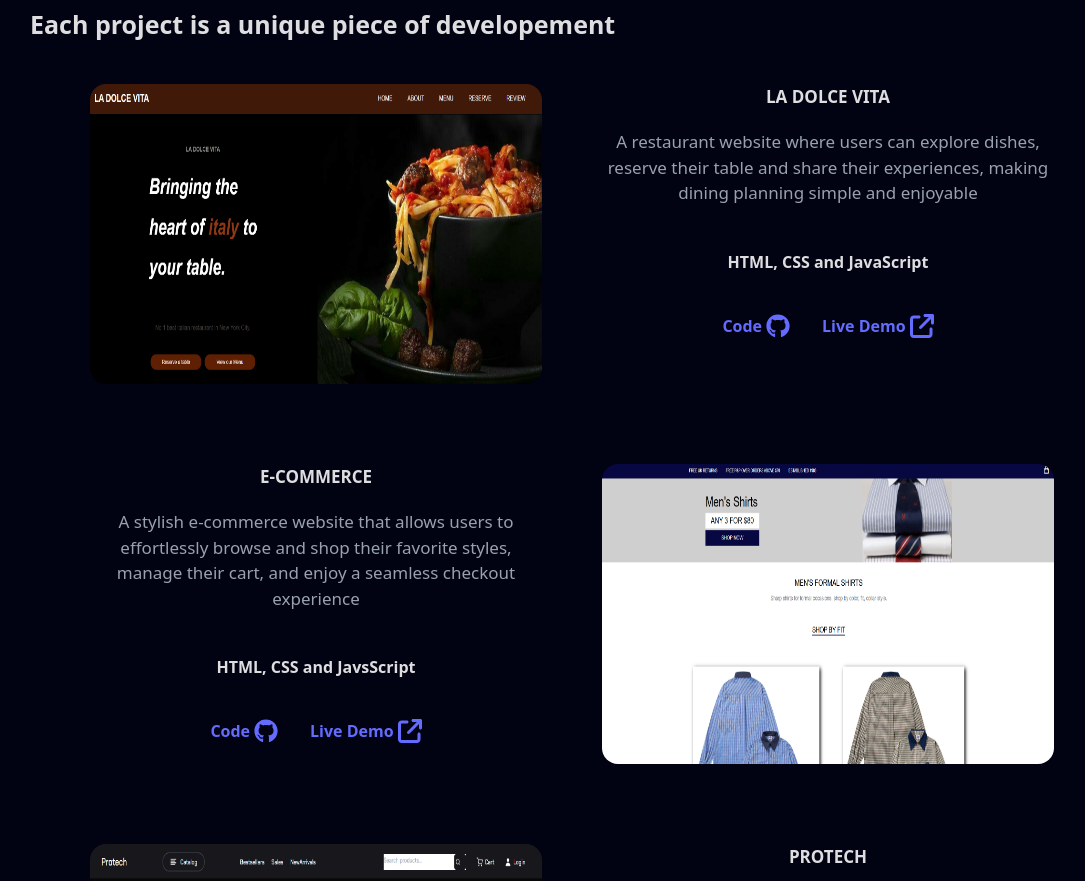
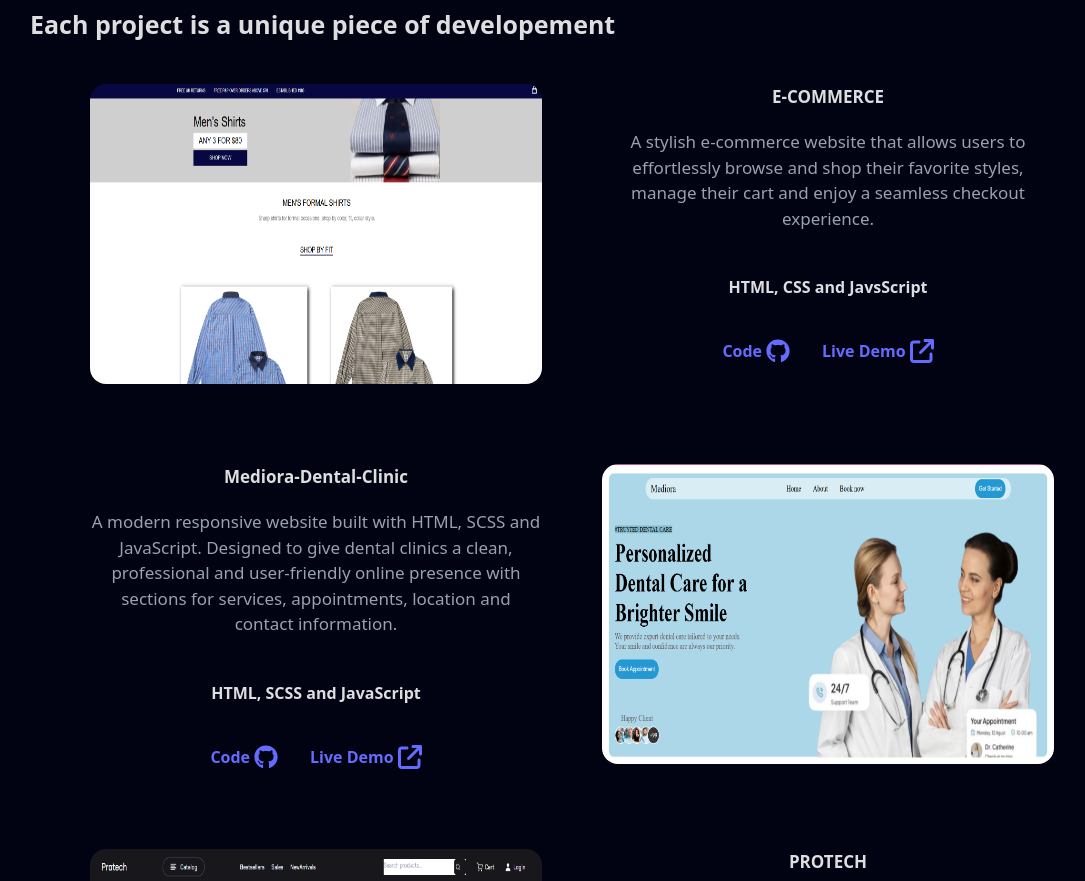
Before and after one commit to Adedejijohn11/Portfolio-vs2, a React (Vite) app: page / in a window 1280 px wide. Shown: the part 1544-2425 px from the top of the page, without its empty margins (98-1183 px from the left). Built offline with nearby package versions, Linux system fonts and the light colour scheme.

Commit message:
make changes from the project component by add the new project i build which is mediora dental clinic and remove the resturant project

```diff
--- a/src/components/project.jsx
+++ b/src/components/project.jsx
@@ -1,7 +1,6 @@
 import React from "react";
 import { FaGithub } from "react-icons/fa6";
 import { FaArrowUpRightFromSquare } from "react-icons/fa6";
-<FaArrowUpRightFromSquare />;
 
 const Project = () => {
   return (
@@ -22,51 +21,8 @@ const Project = () => {
             <div className="flex flex-col md:flex-row gap-10 md:gap-15 ">
               <div className="h-[230px] md:h-[300px]  w-full md:w-[50%] rounded-2xl overflow-hidden">
                 <img
-                  src="/project-1.png"
+                  src="/project-2.png"
                   alt="project-1"
-                  className="h-full w-full"
-                />
-              </div>
-              <div className="h-full w-full md:w-[50%] flex flex-col  items-center ">
-                <h1 className="text-[16px] lg:text-[17px] xl:text-[25px] font-bold">
-                  LA DOLCE VITA
-                </h1>
-                <p className="text-center text-[16px] lg:text-[17px] xl:text-[20px] my-5 text-gray-400">
-                  A restaurant website where users can explore dishes, reserve
-                  their table and share their experiences, making dining
-                  planning simple and enjoyable
-                </p>
-
-                <p className="font-bold mt-6">HTML, CSS and JavaScript</p>
-                <div className="flex gap-8 mt-10">
-                  <a
-                    href="https://github.com/Adedejijohn11/restaurant-project.git"
-                    target="_blank"
-                    rel="noopener noreferrer"
-                    className="flex items-center "
-                  >
-                    <span className="font-bold mr-1">Code</span>
-                    <FaGithub className="text-2xl" />
-                  </a>
-                  <a
-                    href="https://adedejijohn11.github.io/restaurant-project/
-"
-                    target="_blank"
-                    rel="noopener noreferrer"
-                    className="flex items-center  "
-                  >
-                    <span className="font-bold mr-1">Live Demo</span>
-                    <FaArrowUpRightFromSquare className="text-2xl" />
-                  </a>
-                </div>
-              </div>
-            </div>
-            {/* Box-2 */}
-            <div className="flex flex-col md:flex-row-reverse gap-10 md:gap-15 ">
-              <div className="h-[230px] md:h-[300px] w-full md:w-[50%] rounded-2xl overflow-hidden">
-                <img
-                  src="/project-2.png"
-                  alt="project-2"
                   className="h-full w-full"
                 />
               </div>
@@ -76,8 +32,8 @@ const Project = () => {
                 </h1>
                 <p className="text-center text-[16px] lg:text-[17px] xl:text-[20px] my-5 text-gray-400">
                   A stylish e-commerce website that allows users to effortlessly
-                  browse and shop their favorite styles, manage their cart, and
-                  enjoy a seamless checkout experience
+                  browse and shop their favorite styles, manage their cart and
+                  enjoy a seamless checkout experience.
                 </p>
 
                 <p className="font-bold mt-6">HTML, CSS and JavsScript</p>
@@ -93,6 +49,49 @@ const Project = () => {
                   </a>
                   <a
                     href="https://adedejijohn11.github.io/E-commerce-page/"
+                    target="_blank"
+                    rel="noopener noreferrer"
+                    className="flex items-center  "
+                  >
+                    <span className="font-bold mr-1">Live Demo</span>
+                    <FaArrowUpRightFromSquare className="text-2xl" />
+                  </a>
+                </div>
+              </div>
+            </div>
+            {/* Box-2 */}
+            <div className="flex flex-col md:flex-row-reverse gap-10 md:gap-15 ">
+              <div className="h-[230px] md:h-[300px] w-full md:w-[50%] rounded-2xl overflow-hidden">
+                <img
+                  src="/dental.png"
+                  alt="project-2"
+                  className="h-full w-full"
+                />
+              </div>
+              <div className="h-full w-full md:w-[50%] flex flex-col  items-center ">
+                <h1 className="text-[16px] lg:text-[17px] xl:text-[25px] font-bold">
+                  Mediora-Dental-Clinic
+                </h1>
+                <p className="text-center text-[16px] lg:text-[17px] xl:text-[20px] my-5 text-gray-400">
+                  A modern responsive website built with HTML, SCSS and
+                  JavaScript. Designed to give dental clinics a clean,
+                  professional and user-friendly online presence with sections
+                  for services, appointments, location and contact information.
+                </p>
+
+                <p className="font-bold mt-6">HTML, SCSS and JavaScript</p>
+                <div className="flex gap-8 mt-10">
+                  <a
+                    href="https://github.com/Adedejijohn11/Mediora-Dental-Clinic.git"
+                    target="_blank"
+                    rel="noopener noreferrer"
+                    className="flex items-center "
+                  >
+                    <span className="font-bold mr-1">Code</span>
+                    <FaGithub className="text-2xl" />
+                  </a>
+                  <a
+                    href="https://adedejijohn11.github.io/Mediora-Dental-Clinic/"
                     target="_blank"
                     rel="noopener noreferrer"
                     className="flex items-center"
@@ -119,7 +118,7 @@ const Project = () => {
                 <p className="text-center text-[16px] lg:text-[17px] xl:text-[20px] my-5 text-gray-400">
                   A modern online store where users can explore a wide range of
                   electronics and appliances, search for items, add them to
-                  their cart, and checkout effortlessly.
+                  their cart and checkout effortlessly.
                 </p>
 
                 <p className="font-bold mt-6">
@@ -139,7 +138,7 @@ const Project = () => {
                     href="https://protech-xi-three.vercel.app/"
                     target="_blank"
                     rel="noopener noreferrer"
-                    className="flex items-center  "
+                    className="flex items-center"
                   >
                     <span className="font-bold mr-1">Live Demo</span>
                     <FaArrowUpRightFromSquare className="text-2xl" />
@@ -162,8 +161,8 @@ const Project = () => {
                 </h1>
                 <p className="text-center text-[16px] lg:text-[17px] xl:text-[20px] my-5 text-gray-400">
                   A user-friendly movie website that allows users to browse new
-                  releases, select movies by category, view detailed
-                  information, and search for films easily.
+                  releases, select movies by category, view detailed information
+                  and search for films easily.
                 </p>
 
                 <p className="font-bold mt-6">
```
Also changed, not shown: public/dental.png (added).
